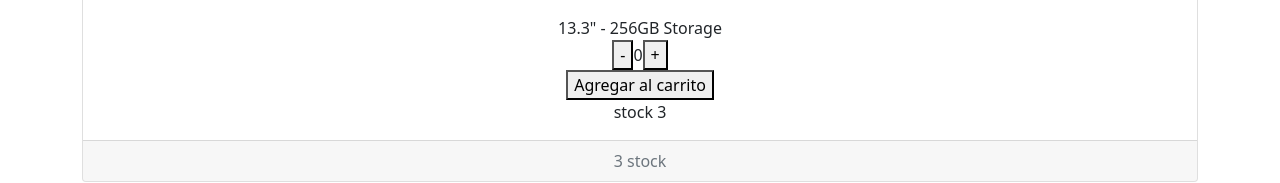
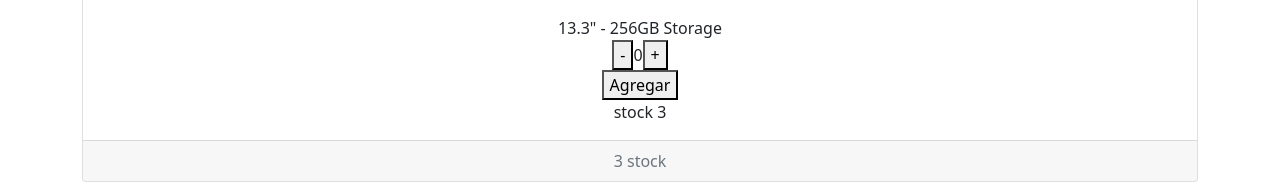
Before and after one commit to angieTu/apple-store, a React (Create React App) app: page /item/0 in a window 1280 px wide. Shown: the part 420-603 px from the top of the page. Built offline with nearby package versions, Linux system fonts and the light colour scheme.

Commit message:
sincronizo counter

```diff
--- /dev/null
+++ b/src/components/BtnBack.jsx
@@ -0,0 +1,11 @@
+import { Link } from "react-router-dom";
+
+const BtnBack = () => {
+  return (
+    <button>
+      <Link to="/">Volver</Link>
+    </button>
+  );
+};
+
+export default BtnBack;
--- a/src/components/IteamDetail.jsx
+++ b/src/components/IteamDetail.jsx
@@ -1,7 +1,19 @@
+import { useState } from "react";
 import { Card, Container } from "react-bootstrap";
+import { Link } from "react-router-dom";
+
+import BtnBack from "./BtnBack";
 import ItemCount from "./ItemCount";
 
 const IteamDetail = ({ prod }) => {
+  const [count, setCount] = useState(0);
+  const [showCount, setShowCount] = useState(true);
+
+  const onAdd = (cant) => {
+    setCount(cant);
+    setShowCount(false);
+  };
+
   return (
     <>
       {prod && (
@@ -14,7 +26,13 @@ const IteamDetail = ({ prod }) => {
             <Card.Title>${prod.price}</Card.Title>
             <Card.Text>{prod.description}</Card.Text>
             {prod.inch}" - {prod.capacity}GB Storage
-            <ItemCount stock={prod.stock} />
+            {showCount ? (
+              <ItemCount stock={prod.stock} onAdd={onAdd} />
+            ) : (
+              <>
+                <BtnBack /> <Link to="/cart">Finalizar compra</Link>
+              </>
+            )}
           </Card.Body>
           <Card.Footer className="text-muted">{prod.stock} stock</Card.Footer>
         </Card>
--- a/src/components/Item.jsx
+++ b/src/components/Item.jsx
@@ -1,5 +1,3 @@
-import ItemCount from "./ItemCount";
-
 import { Card, Col, Container } from "react-bootstrap";
 
 import { Link } from "react-router-dom";
@@ -18,7 +16,6 @@ const Item = ({ item }) => {
         </Card.Body>
         <Card.Footer>
           USD {item.price}
-          <ItemCount stock={item.stock} />
           <Link to={`/item/${item.id}`}>Ver más</Link>
         </Card.Footer>
       </Card>
--- a/src/components/ItemCount.jsx
+++ b/src/components/ItemCount.jsx
@@ -1,8 +1,7 @@
 import { useState } from "react";
 
-const ItemCount = ({ stock }) => {
+const ItemCount = ({ stock, onAdd }) => {
   const [count, setCount] = useState(0);
-  const [buttonMsg, setButtonMsg] = useState("Agregar al carrito");
 
   const addItem = () => {
     if ((stock >= 1) & (count < stock)) {
@@ -22,7 +21,7 @@ const ItemCount = ({ stock }) => {
       {count}
       <button onClick={() => setCount(addItem)}> + </button>
       <div>
-        <button onClick={() => setButtonMsg("Agregado!")}>{buttonMsg}</button>
+        <button onClick={() => onAdd(count)}>Agregar</button>
       </div>
       stock {stock}
     </div>
```
